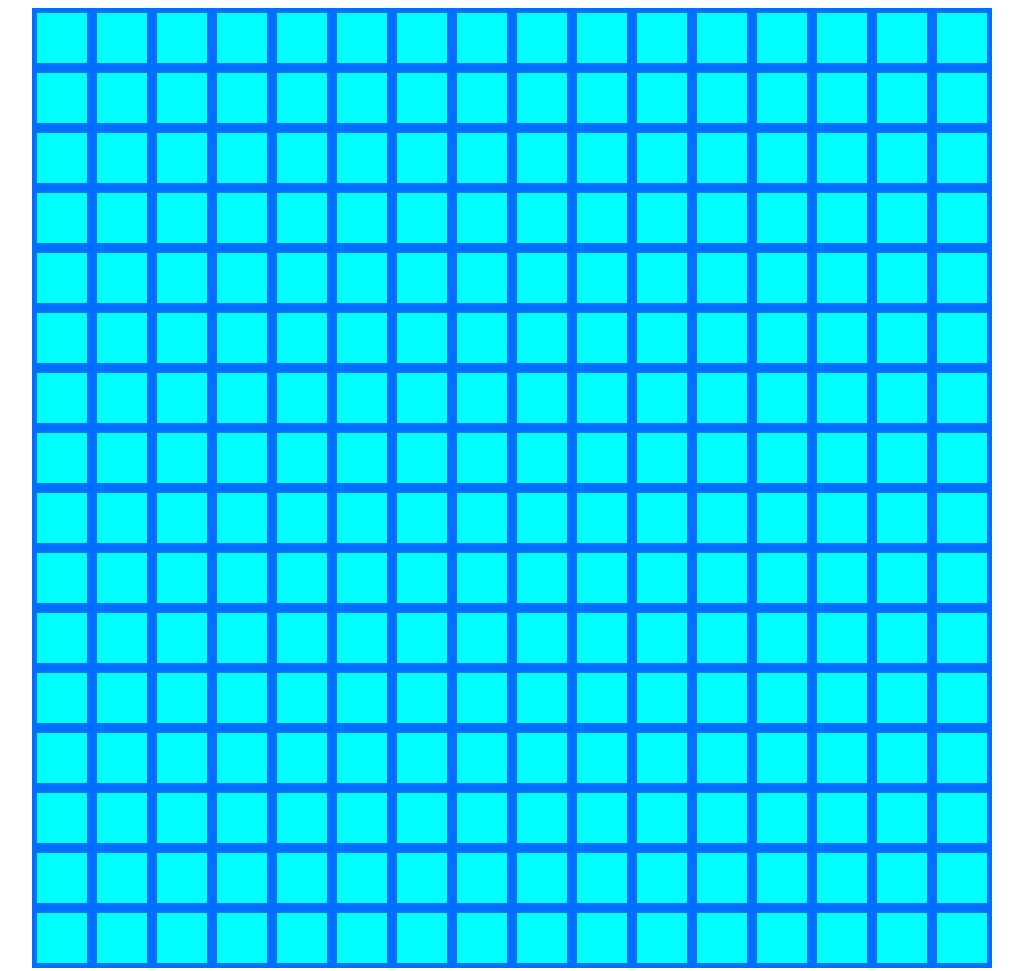
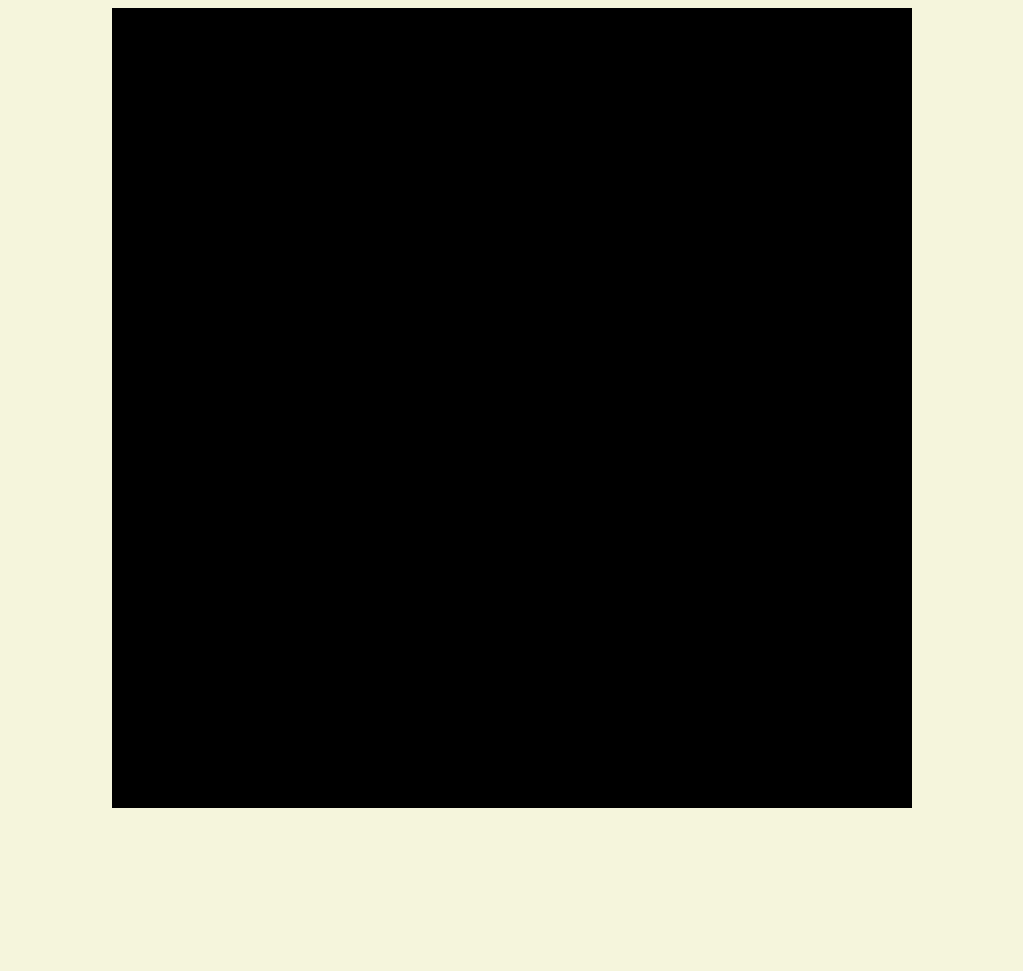
Before and after one commit to Heaviist/etch-a-sketch, a plain HTML site: page index.html in a window 1280 px wide. Shown: the whole page, without its empty margins (128-1151 px from the left). After the commit the page ends 816 px from the top, so only its background shows below. Drawn offline with Linux system fonts and the light colour scheme.

Commit message:
Add etching and viewport size dependent boxes
Added an eventListener to check if there's a mouseover. The box will
then transition gently into an etched state.

Viewport height decides the padding size of the box divs.

```diff
--- a/script.js
+++ b/script.js
@@ -1,15 +1,31 @@
 const gridSide = 16;
-const container = document.querySelector('#container')
+const container = document.querySelector('#container');
+const viewPort = window.innerHeight;
+const boxSide = (viewPort - (viewPort % gridSide))/gridSide;
+console.log(viewPort, boxSide);
 
 for (let i = 0; i < gridSide; i++) {
   const horizontalContainer = document.createElement('div');
   horizontalContainer.classList.add('horizontal-container');
-  container.appendChild(horizontalContainer);
-
+  container.appendChild(horizontalContainer); //Create horizontal container divs
   for (let j = 0; j < gridSide; j++) {
     const verticalBox = document.createElement('div');
     verticalBox.classList.add('box');
-    horizontalContainer.appendChild(verticalBox);
+    verticalBox.style.padding = `${boxSide/2}px`;
+    horizontalContainer.appendChild(verticalBox); //Append boxes vertically to containers
   }
+}
 
-}
+const etchBox = document.querySelectorAll('.box');
+
+etchBox.forEach(box => {
+  box.addEventListener('mouseover', () => {
+    box.classList.add('etched');
+  })
+});
+
+/*etchBox.forEach(box => {
+  box.addEventListener('mouseleave', () => {
+    box.classList.remove('etched');
+  })
+});*/
--- a/styles.css
+++ b/styles.css
@@ -1,14 +1,18 @@
 body {
-
+  background-color: beige;
 }
 
 .box {
-  border: 5px solid rgb(0, 110, 255);
-  padding: 25px;
-  background-color: aqua;
+  /*border: 5px solid rgb(0, 110, 255);*/
+  background-color: black;
 }
 
 #container {
   display: flex;
   justify-content: center;
 }
+
+.etched {
+  transition: 1s;
+  background-color: silver;
+}
```
Also changed, not shown: index.html (line endings or trailing spaces), 1 other file.
